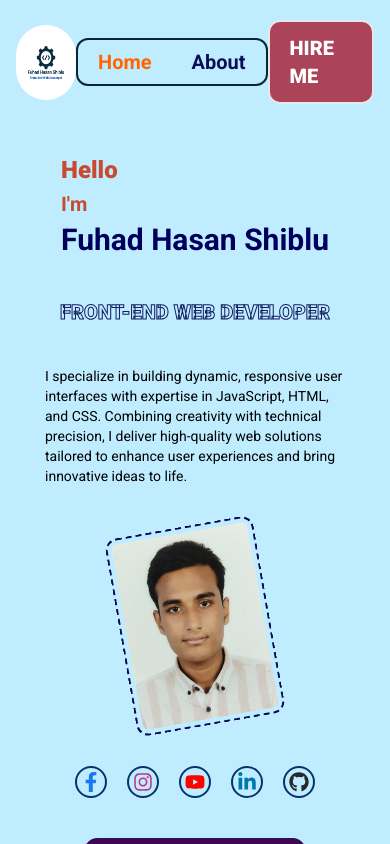
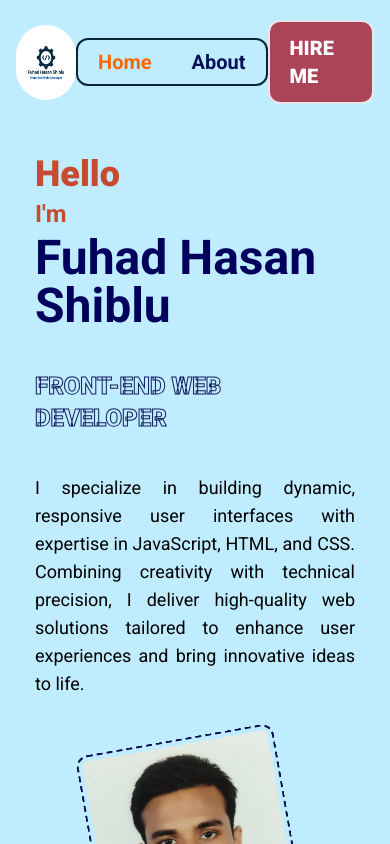
Before and after one commit to fuhad-shiblu/My-Portfolio-Website, a React (Vite) app: page / in a window 390 px wide. Shown: the top 844 px of the page. Built offline with nearby package versions, Linux system fonts and the light colour scheme; a web font is replaced by a local one.

Commit message:
resizing homepage

```diff
--- a/src/assets/Components/HomeCompo/HomeCompo.jsx
+++ b/src/assets/Components/HomeCompo/HomeCompo.jsx
@@ -8,12 +8,12 @@ const HomeCompo = () => {
     <div className="container mx-auto">
      <section className="mt-[50px] flex flex-col md:flex-row items-center justify-center gap-10 md:justify-between md:items-center ml-5 mr-5">
           <div className="fuhadShiblu_txtArea flex flex-col items-center md:items-stretch gap-10 justify-center items-start">
-               <h1 className='font-black text-2xl md:text-5xl text-[#C84B31]'>Hello <span className='block mt-1 mb-1 font-bold text-xl md:text-3xl'>I'm</span><span className='capitalize font-semibold text-3xl md:text-6xl text-[#00005C]'>fuhad hasan shiblu</span></h1>
-               <p className='text-xl md:text-3xl uppercase font-black'>front-end web developer</p>
-               <span className='w-[300px] md:w-[750px] text-sm md:text-md'>I specialize in building dynamic, responsive user interfaces with expertise in JavaScript, HTML, and CSS. Combining creativity with technical precision, I deliver high-quality web solutions tailored to enhance user experiences and bring innovative ideas to life.</span>
-               <img className='w-[150px] h-[200px] rounded-xl border-2 border-dashed border-[#070A52] p-1 rotate-[-10deg] hover:rotate-0 transition-all hover:border-dotted block md:hidden' src={profile} alt="Profile Photo" />
+               <h1 className='font-black text-4xl md:text-5xl text-[#C84B31]'>Hello <span className='block mt-1 mb-1 font-bold text-2xl md:text-3xl'>I'm</span><span className='capitalize font-semibold text-5xl md:text-6xl text-[#00005C]'>fuhad hasan shiblu</span></h1>
+               <p className='text-2xl md:text-3xl uppercase font-black'>front-end web developer</p>
+               <span className='w-full md:w-[750px] text-lg md:text-md text-justify'>I specialize in building dynamic, responsive user interfaces with expertise in JavaScript, HTML, and CSS. Combining creativity with technical precision, I deliver high-quality web solutions tailored to enhance user experiences and bring innovative ideas to life.</span>
+               <img className='w-[200px] h-[250px] rounded-xl border-2 border-dashed border-[#070A52] p-1 rotate-[-10deg] hover:rotate-0 transition-all hover:border-dotted block md:hidden' src={profile} alt="Profile Photo" />
                <div className="flex flex-col md:flex-row items-center gap-10">
-                    <div className="flex items-center gap-5 text-xl">
+                    <div className="flex items-center gap-10 md:gap-5 text-xl">
                          <Link className='p-1 md:p-2 border-2 border-solid text-[#1877F2] border-[#03346E] rounded-full hover:bg-[#1877F2] transition-all hover:text-white hover:border-[#1877F2]' to={'https://www.facebook.com/fuhadshiblu.official'} target='_blank'><FaFacebookF/></Link>
                          <Link className='p-1 md:p-2 border-2 border-solid text-[#c13584] border-[#03346E] rounded-full hover:bg-[#c13584] transition-all hover:text-white hover:border-[#c13584]' to={'https://www.instagram.com/fuhadshiblu.official'} target='_blank'><FaInstagram/></Link>
                          <Link className='p-1 md:p-2 border-2 border-solid text-[#FF0000] border-[#03346E] rounded-full hover:bg-[#FF0000] transition-all hover:text-white hover:border-[#FF0000]' to={'https://www.youtube.com/@fuhad.shiblu'} target='_blank'><FaYoutube/></Link>
```
